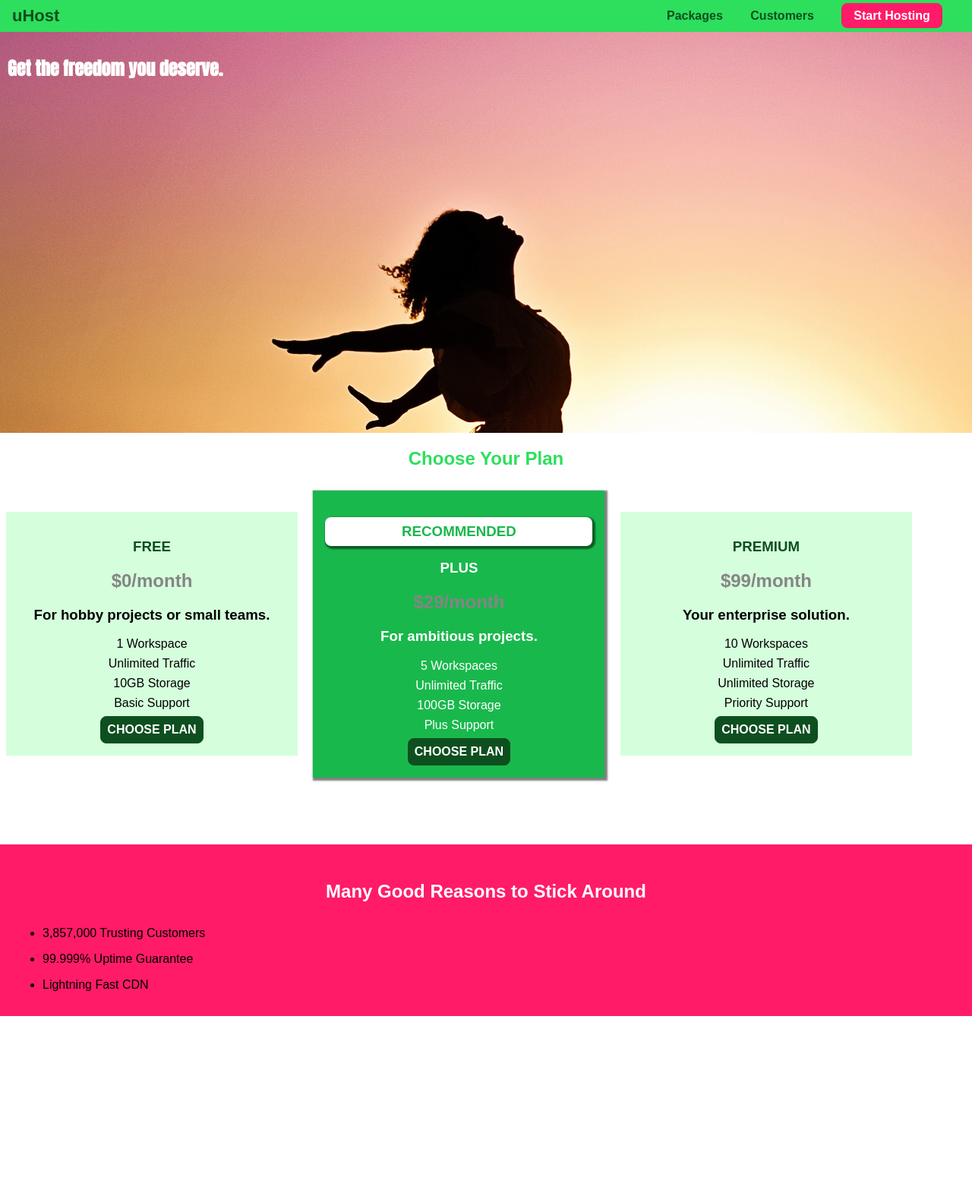
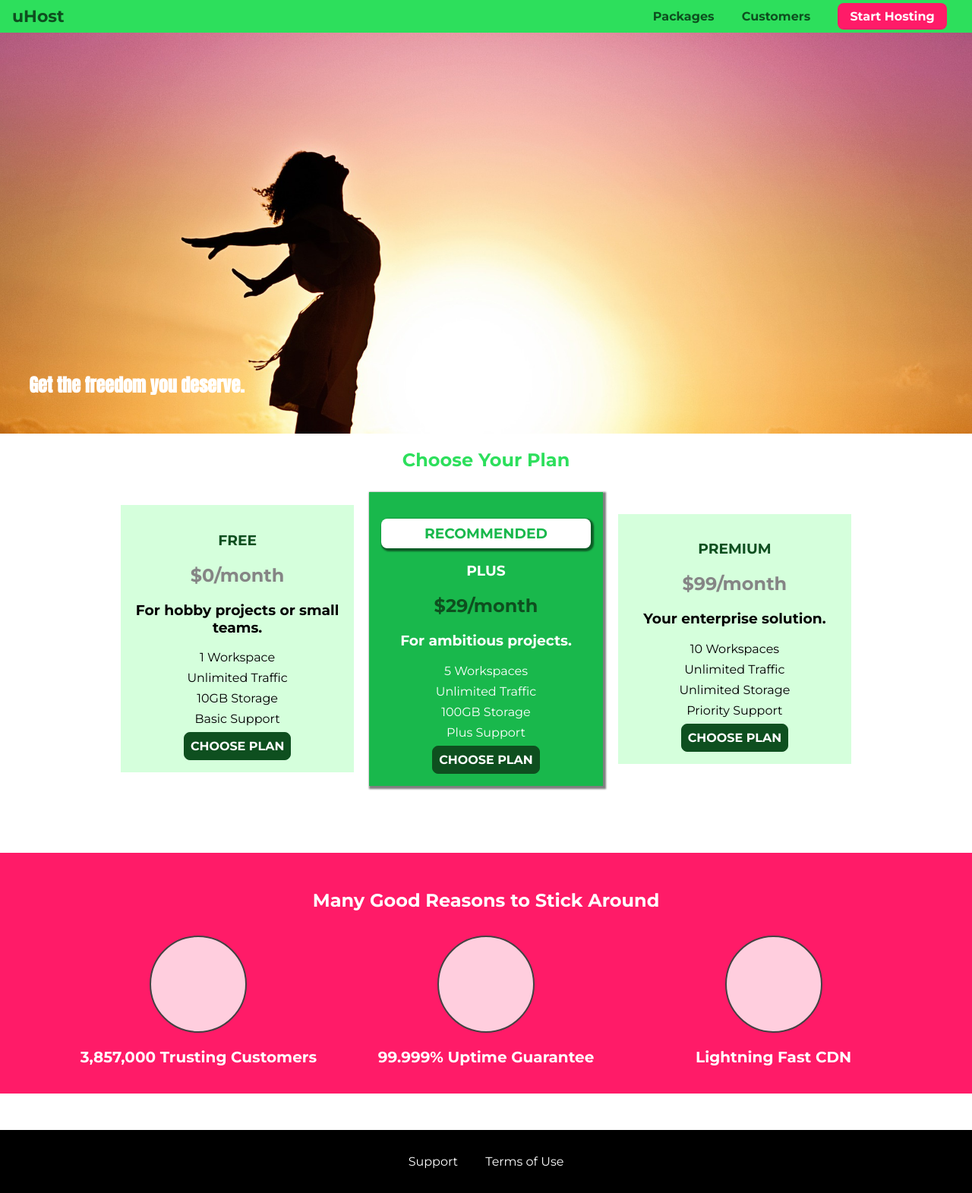
Before and after one commit to michaelkevinalabi/CSS-The-Complete-Guide-2020, a plain HTML site: page index.html in a window 1280 px wide. Shown: the whole page at 76% size. Before the commit the page ends 1338 px from the top, so only its background shows below. Drawn offline with Linux system fonts and the light colour scheme.

Commit message:
understanding background size

```diff
--- a/index.html
+++ b/index.html
@@ -1,21 +1,23 @@
 <!DOCTYPE html>
 <html lang="en">
+
 <head>
-    <meta charset="UTF-8" />
-    <meta http-equiv="X-UA-Compatible" content="ie=edge" />
+    <meta charset="UTF-8">
+    <meta http-equiv="X-UA-Compatible" content="ie=edge">
     <title>uHost</title>
-    <link rel="shortcut icon" href="favicon.png" />
-    <link
-      href="https://fonts.googleapis.com/css2?family=Anton"
-      rel="stylesheet"
-    />
-    <link rel="stylesheet" href="main.css" />
+    <link rel="shortcut icon" href="favicon.png">
+    <link href="https://fonts.googleapis.com/css?family=Anton" rel="stylesheet">
+    <link href="https://fonts.googleapis.com/css?family=Montserrat:400,700" rel="stylesheet">
+    <link rel="stylesheet" href="shared.css">
+    <link rel="stylesheet" href="main.css">
 </head>
 
 <body>
     <header class="main-header">
         <div>
-        <a href="index.html" class="main-header__brand"> uHost </a>
+            <a href="index.html" class="main-header__brand">
+                uHost
+            </a>
         </div>
         <nav class="main-nav">
             <ul class="main-nav__items">
@@ -37,7 +39,7 @@
         </section>
         <section id="plans">
             <h1 class="section-title">Choose Your Plan</h1>
-        <div>
+            <div class="plan__list">
                 <article class="plan">
                     <h1 class="plan__title">FREE</h1>
                     <h2 class="plan__price">$0/month</h2>
@@ -85,21 +87,40 @@
         </section>
         <section id="key-features">
             <h1 class="section-title">Many Good Reasons to Stick Around</h1>
-        <ul>
-          <li>
-            <div></div>
-            <p>3,857,000 Trusting Customers</p>
+            <ul class="key-feature__list">
+                <li class="key-feature">
+                    <div class="key-feature__image">
+
+                    </div>
+                    <p class="key-feature__description">3,857,000 Trusting Customers</p>
                 </li>
-          <li>
-            <div></div>
-            <p>99.999% Uptime Guarantee</p>
+                <li class="key-feature">
+                    <div class="key-feature__image">
+
+                    </div>
+                    <p class="key-feature__description">99.999% Uptime Guarantee</p>
                 </li>
-          <li>
-            <div></div>
-            <p>Lightning Fast CDN</p>
+                <li class="key-feature">
+                    <div class="key-feature__image">
+
+                    </div>
+                    <p class="key-feature__description">Lightning Fast CDN</p>
                 </li>
             </ul>
         </section>
     </main>
+    <footer class="main-footer">
+        <nav>
+            <ul class="main-footer__links">
+                <li class="main-footer__link">
+                    <a href="#">Support</a>
+                </li>
+                <li class="main-footer__link">
+                    <a href="#">Terms of Use</a>
+                </li>
+            </ul>
+        </nav>
+    </footer>
 </body>
+
 </html>
--- a/main.css
+++ b/main.css
@@ -1,17 +1,14 @@
-* {
-  box-sizing: border-box;
-}
 
-body {
-  font-family: "Montserrat", sans-serif;
-  margin: 0;
-}
 
 #product-overview {
     background: url("freedom.jpg");
+    background-size: cover;
+    background-repeat: no-repeat;
     width: 100%;
     height: 528px;
     padding: 10px;
+    margin-top: 43px;
+    position: relative;
 }
 
 .section-title {
@@ -21,7 +18,16 @@ body {
 
 #product-overview h1 {
     color: white;
-  font-family: "Anton", sans-serif;
+    font-family: 'Anton', sans-serif;
+    position: absolute;
+    bottom: 5%;
+    left: 3%;
+}
+
+.plan__list {
+    width: 80%;
+    margin: auto;
+    text-align: center;
 }
 
 .plan {
@@ -60,6 +66,10 @@ body {
     color: white;
 }
 
+.plan--highlighted .plan__price {
+    color: #0e4f1f;
+}
+
 .plan__features {
     list-style: none;
     margin: 0;
@@ -68,27 +78,6 @@ body {
 
 .plan__feature {
     margin: 8px 0;
-}
-
-.button {
-  background: #0e4f1f;
-  color: white;
-  font: inherit;
-  border: 1.5px solid #0e4f1f;
-  padding: 8px;
-  border-radius: 8px;
-  font-weight: bold;
-  cursor: pointer;
-}
-
-.button:hover,
-.button:active {
-    background: white;
-    color: #0e4f1f;
-}
-
-.button:focus {
-    outline: none;
 }
 
 #key-features {
@@ -102,69 +91,35 @@ body {
     margin: 32px;
 }
 
+.key-feature__list {
+    list-style: none;
+    margin: 0;
+    padding: 0;
+    text-align: center;
+}
+
+.key-feature {
+    display: inline-block;
+    width: 30%;
+    vertical-align: top;
+}
+
+.key-feature__image {
+    background: #ffcede;
+    width: 128px;
+    height: 128px;
+    border: 2px solid #424242;
+    border-radius: 50%;
+    margin: auto;
+}
+
+.key-feature__description {
+    text-align: center;
+    font-weight: bold;
+    color: white;
+    font-size: 20px;
+}
+
 /* h1 {
     font-family: sans-serif;
 } */
-
-.main-header {
-  width: 100%;
-  background: #2ddf5c;
-  padding: 8px 16px;
-}
-
-.main-header > div {
-  display: inline-block;
-  vertical-align: middle;
-}
-
-.main-header__brand {
-  color: #0e4f1f;
-  text-decoration: none;
-  font-weight: bold;
-  font-size: 22px;
-}
-
-.main-nav {
-  display: inline-block;
-  text-align: right;
-  width: calc(100% - 74px);
-  vertical-align: middle;
-}
-
-.main-nav__items {
-  margin: 0;
-  padding: 0;
-  list-style: none;
-}
-
-.main-nav__item {
-  display: inline-block;
-  margin: 0 16px;
-}
-
-.main-nav__item a {
-  text-decoration: none;
-  color: #0e4f1f;
-  font-weight: bold;
-  padding: 3px 0;
-}
-
-.main-nav__item a:hover,
-.main-nav__item a:active {
-  color: white;
-  border-bottom: 5px solid white;
-}
-
-.main-nav__item--cta a {
-  color: white;
-  background: #ff1b68;
-  padding: 8px 16px;
-  border-radius: 8px;
-}
-
-.main-nav__item--cta a:hover,
-.main-nav__item--cta a:active {
-  color: #ff1b68;
-  background: white;
-  border: none;
-}
--- /dev/null
+++ b/packages/packages.css
@@ -0,0 +1,89 @@
+main {
+    padding-top: 32px;
+}
+
+.background {
+    background: url("../images/plans-background.jpg");
+    width: 100%;
+    height: 100%;
+    position: fixed;
+    z-index: -1;
+}
+
+.package {
+    width: 80%;
+    margin: 16px 0;
+    border: 4px solid #0e4f1f;
+    border-left: none;
+    position: relative;
+}
+
+.package:hover,
+.package:active {
+    box-shadow: 2px 2px 4px rgba(0,0,0,0.5);
+    border-color: #ff5454;
+    /* border-color: #ff5454 !important; */
+}
+
+.package a {
+    text-decoration: none;
+    color: inherit;
+    display: block;
+    padding: 32px;
+}
+
+.package__badge {
+    position: absolute;
+    top: 0;
+    right: 0;
+    margin: 20px;
+    font-size: 12px;
+    color: white;
+    background: #ff5454;
+    padding: 8px;
+}
+
+.package__subtitle {
+    color: #979797;
+}
+
+.package__info {
+    padding: 16px;
+    border: 1px solid #0e4f1f;
+    font-size: 20px;
+    color: #0e4f1f;
+    background: white;
+}
+
+.clearfix {
+    clear: both;
+}
+
+#plus {
+    background: rgba(213, 255, 220, 0.95);
+}
+
+#free {
+    background: rgba(234, 252, 237, 0.95);
+    float: right;
+    border-right: none;
+    border-left: 4px solid #0e4f1f;
+    text-align: right;
+}
+
+#free:hover,
+#free:active {
+    border-left-color: #ff5454;
+}
+
+#premium {
+    background: rgba(14, 79, 31, 0.95);
+}
+
+#premium .package__title {
+    color: white;
+}
+
+#premium .package__subtitle {
+    color: #bbb;
+}
--- /dev/null
+++ b/shared.css
@@ -0,0 +1,124 @@
+* {
+    box-sizing: border-box;
+}
+
+body {
+    font-family: 'Montserrat', sans-serif;
+    margin: 0;
+}
+
+.main-header {
+    width: 100%;
+    position: fixed;
+    top: 0;
+    left: 0;
+    background: #2ddf5c;
+    padding: 8px 16px;
+    z-index: 1;
+}
+
+.main-header > div {
+    display: inline-block;
+    vertical-align: middle;
+}
+
+.main-header__brand {
+    color: #0e4f1f;
+    text-decoration: none;
+    font-weight: bold;
+    font-size: 22px;
+}
+
+.main-nav {
+    display: inline-block;
+    text-align: right;
+    width: calc(100% - 74px);
+    vertical-align: middle;
+}
+
+.main-nav__items {
+    margin: 0;
+    padding: 0;
+    list-style: none;
+}
+
+.main-nav__item {
+    display: inline-block;
+    margin: 0 16px;
+}
+
+.main-nav__item a {
+    text-decoration: none;
+    color: #0e4f1f;
+    font-weight: bold;
+    padding: 3px 0;
+}
+
+.main-nav__item a:hover,
+.main-nav__item a:active {
+    color: white;
+    border-bottom: 5px solid white;
+}
+
+.main-nav__item--cta a {
+    color: white;
+    background: #ff1b68;
+    padding: 8px 16px;
+    border-radius: 8px;
+}
+
+.main-nav__item--cta a:hover,
+.main-nav__item--cta a:active {
+    color: #ff1b68;
+    background: white;
+    border: none;
+}
+
+.main-footer {
+    background: black;
+    padding: 32px;
+    margin-top: 48px;
+}
+
+.main-footer__links {
+    list-style: none;
+    margin: 0;
+    padding: 0;
+    text-align: center;
+}
+
+.main-footer__link {
+    display: inline-block;
+    margin: 0 16px;
+}
+
+.main-footer__link a {
+    color: white;
+    text-decoration: none;
+}
+
+.main-footer__link a:hover,
+.main-footer__link a:active {
+    color: #ccc;
+}
+
+.button {
+    background: #0e4f1f;
+    color: white;
+    font: inherit;
+    border: 1.5px solid #0e4f1f;
+    padding: 8px;
+    border-radius: 8px;
+    font-weight: bold;
+    cursor: pointer;
+}
+
+.button:hover,
+.button:active {
+    background: white;
+    color: #0e4f1f;
+}
+
+.button:focus {
+    outline: none;
+}
```
Also changed, not shown: packages/index.html (added, +76 -0 lines), images/plans-background.jpg (added). Lines whose indentation alone changed are shown as unchanged.
